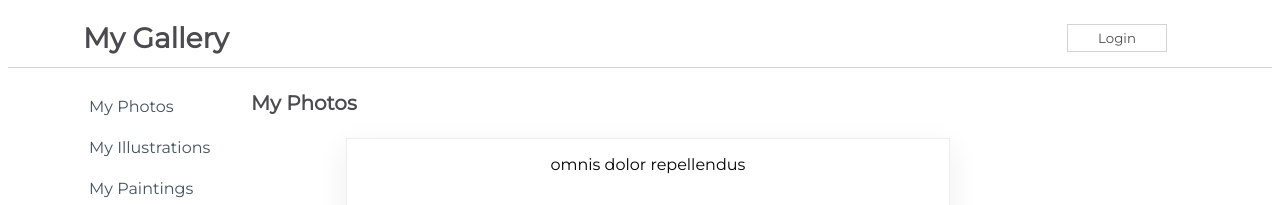
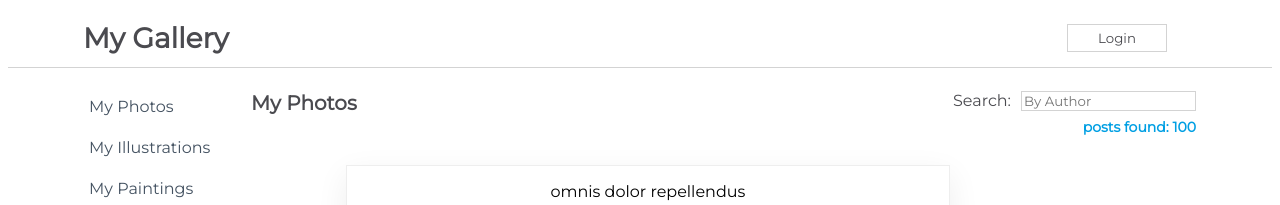
Before and after one commit to AlexaH88/react-challenges, a React (Create React App) app in the folder my-app/: page / in a window 1280 px wide. Shown: the top 205 px of the page. Built offline with nearby package versions, Linux system fonts and the light colour scheme.

Commit message:
Search feature challenge

```diff
--- a/my-app/src/components/Content.js
+++ b/my-app/src/components/Content.js
@@ -9,11 +9,15 @@
     constructor(props) {
         super(props);
         this.state = {
-            isLoaded: false
+            isLoaded: false,
+            posts: []
         }
     }
 
     componentDidMount() {
+        this.setState({
+            posts: savedPosts
+        })
         setTimeout(() => {
             this.setState({
                 isLoaded: true
@@ -21,17 +25,37 @@
         }, 2000)
     }
 
+    handleChange = (event) => {
+        const name = event.target.value
+        const filteredPosts = savedPosts.filter(post => {
+            return (post.name.toLowerCase().includes(name))
+        })
+        this.setState({
+            posts: filteredPosts
+        })
+    }
+
     render() {
         return (
         <div className={css.Content}>
             <div className={css.TitleBar}>
                 <h1>My Photos</h1>
+                <form>
+                    <label htmlFor="searchInput">Search:</label>
+                    <input
+                        type="search"
+                        id="searchInput"
+                        placeholder="By Author"
+                        onChange={(event) => this.handleChange(event)}
+                    />
+                    <h4>posts found: {this.state.posts.length}</h4>
+                </form>
             </div>
             <div className={css.SearchResults}>
                 {
                 this.state.isLoaded
                 ?
-                (<PostItem savedPosts={savedPosts}/>)
+                (<PostItem savedPosts={this.state.posts}/>)
                 :
                 (<Loader />)
                 }
```
